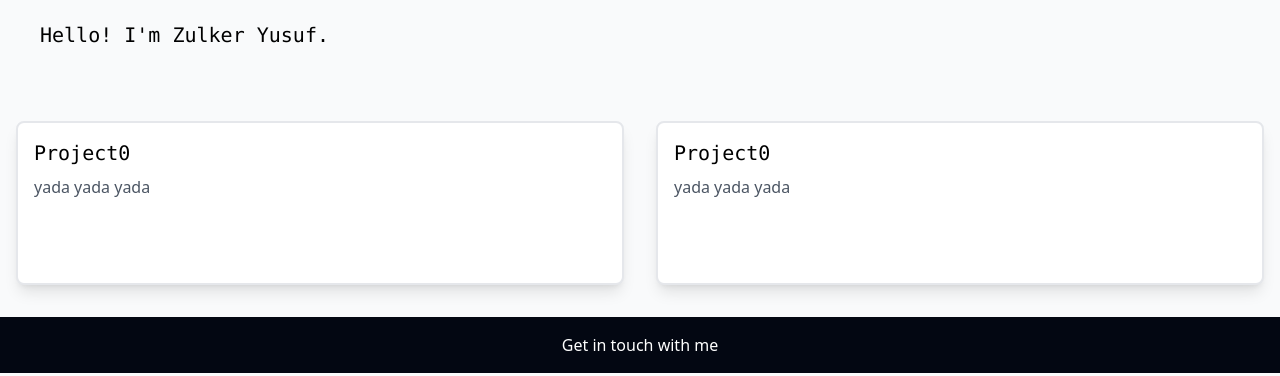
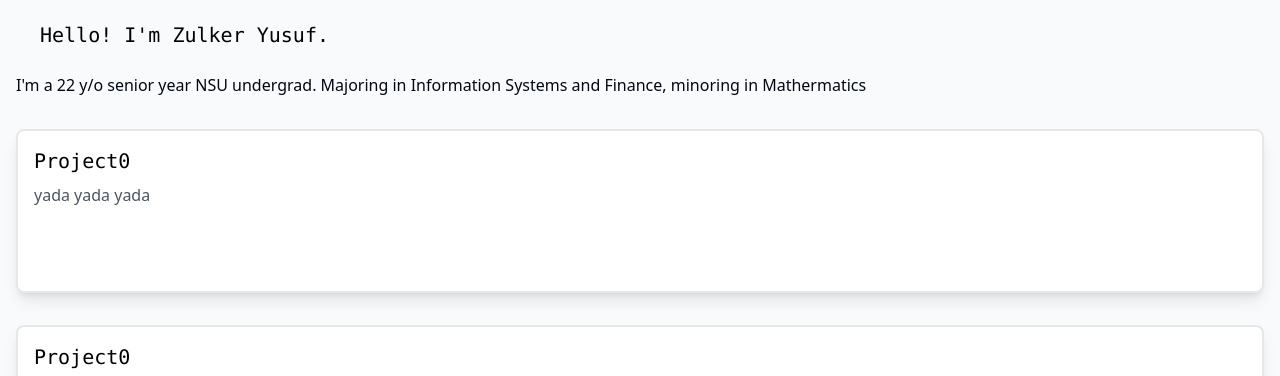
Before and after one commit to zulker0010/portfolio-site, an Astro site in the folder landing-page/: page / in a window 1280 px wide. Shown: the part 403-779 px from the top of the page. Built offline with nearby package versions, Linux system fonts and the light colour scheme; Astro itself is replaced by a stand-in of ours.

Commit message:
fix bio component, added https protocol in astro.config.js file

```diff
--- a/landing-page/src/components/Bio.tsx
+++ b/landing-page/src/components/Bio.tsx
@@ -8,9 +8,9 @@ const Bio: React.FC = () => {
             src="https://drive.google.com/uc?export=view&id=1mrh0LdDvF6RQZ5je3oMjJdLc9YruXRqW"
             className="w-40 h-40 md:w-56 md:h-56 rounded-full border mb-4 md:mb-0 md:mr-8"
       />
-      <div>
+      <div className="text-left text-nowrap">
           <h2 className="text-xl p-6 text-left font-mono">Hello! I'm Zulker Yusuf.</h2>
-          <p className="text-gray-950 mt-4"></p>
+          <p className="text-gray-950">I'm a 22 y/o senior year NSU undergrad. Majoring in Information Systems and Finance, minoring in Mathermatics</p>
        </div>
    </section>
  );
--- a/landing-page/src/components/Card.tsx
+++ b/landing-page/src/components/Card.tsx
@@ -7,10 +7,12 @@ interface ProjectCardProps {
 
 const ProjectCard: React.FC<ProjectCardProps> = ({title, description})=> {
  return(
-  <div className="bg-white shadow-lg rounded-lg box-content h-32 w32 p-4 border-2">
+  <section className="object-left">
+  <div className="bg-white shadow-lg rounded-lg box-content h-32 w32 p-4 border-2 object-left-top">
     <h2 className="text-xl font-medium font-mono mb-2">{title}</h2>
     <p className="text-gray-600">{description}</p>
   </div>
+  </section>
  );
 };
 
--- a/landing-page/src/pages/index.astro
+++ b/landing-page/src/pages/index.astro
@@ -20,7 +20,7 @@ const projects = [
       <section class="my-8">
         <h1 class="text-4xl font-bold text-left my-10">Welcome to My World &#127757</h1>
         <Bio/>
-        <div class="grid grid-cols-1 md:grid-cols-2 gap-8 mt-8">
+        <div class="grid grid-cols-1 md:grid-cols-1 gap-8 mt-8">
           {projects.map(project => (
             <ProjectCard title={project.title} description={project.description} />
           ))}
```
